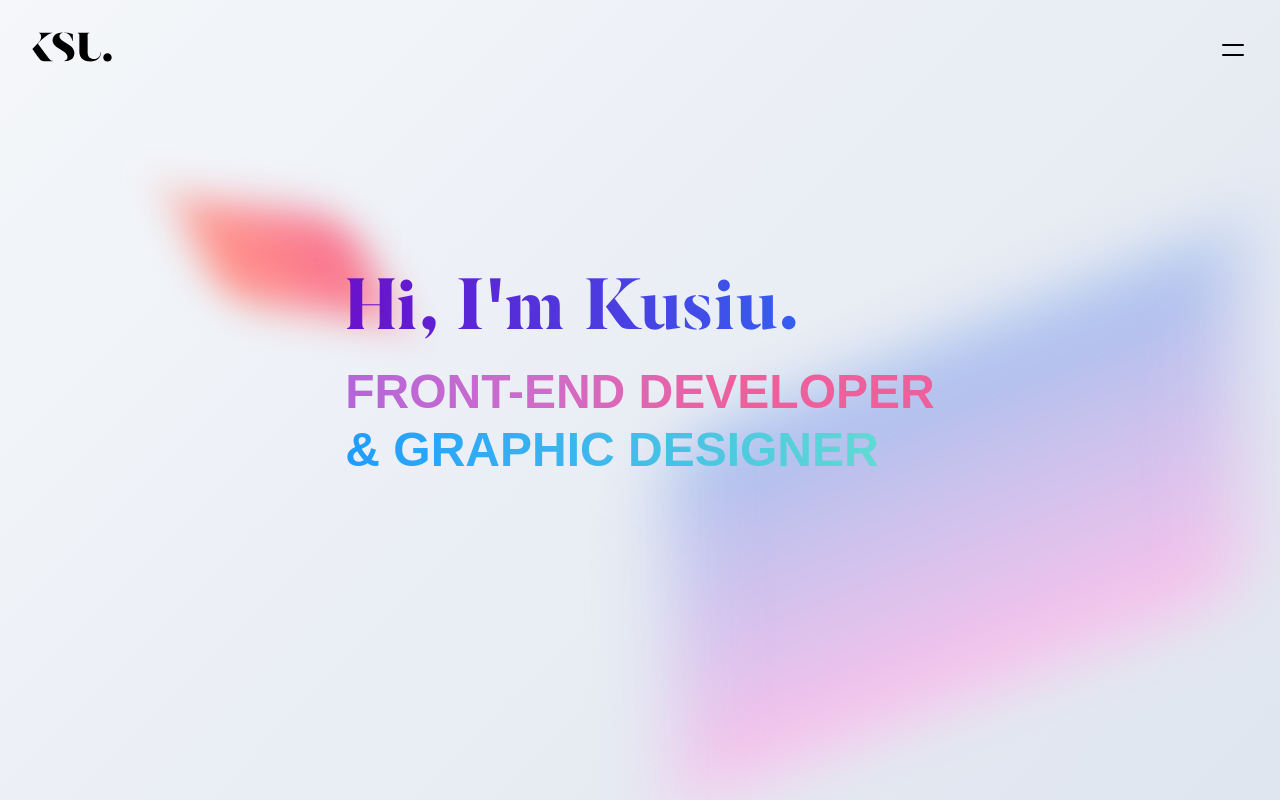
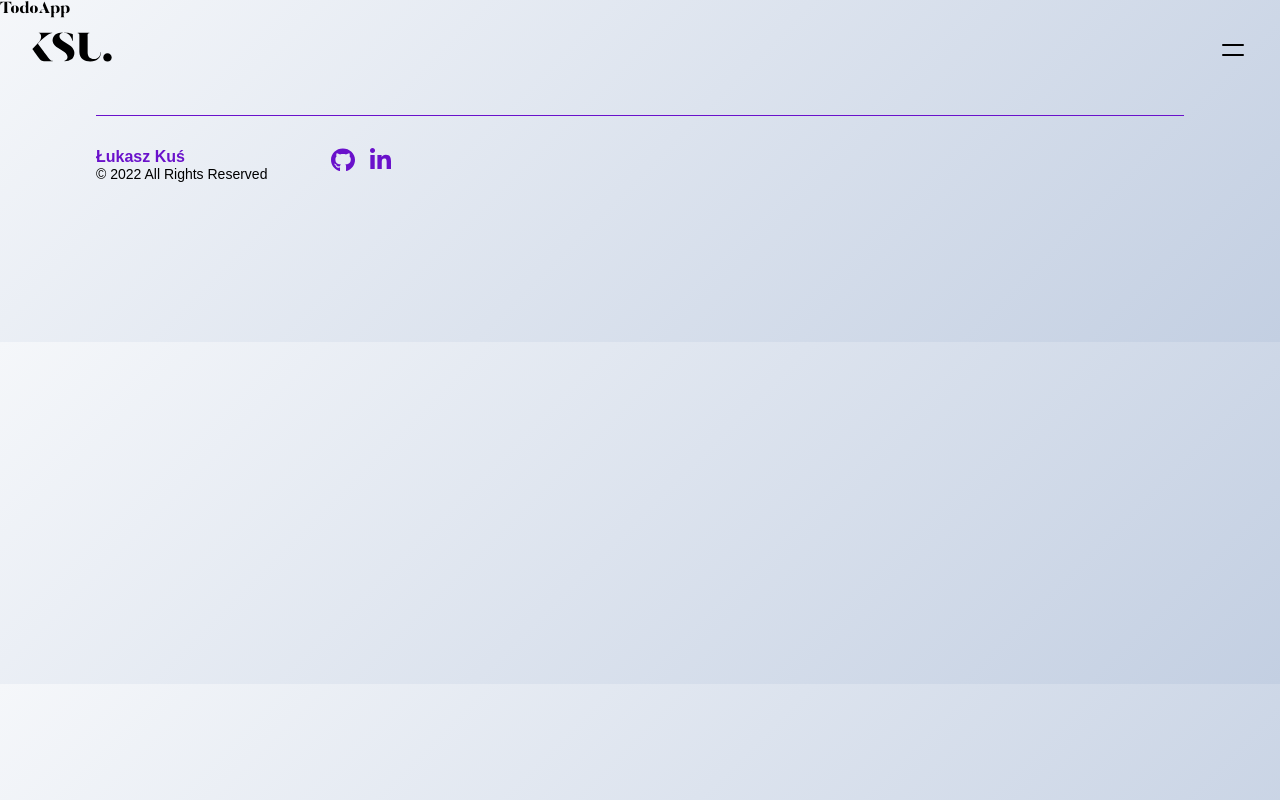
Before and after one commit to lukaszkus/lk-portfolio, a React (Create React App) app: page /work/todo-app in a window 1280 px wide. Shown: the top 800 px of the page. Built offline with nearby package versions, Linux system fonts and the light colour scheme.

Commit message:
modifying routes

```diff
--- a/src/App.js
+++ b/src/App.js
@@ -1,11 +1,18 @@
 import { useState, useEffect } from "react";
+import { Routes, Route } from "react-router-dom";
 import AOS from "aos";
 
 import "./style.css";
+
+//Pages
 import Home from "./pages/Home";
+import About from "./pages/About";
+//Components
 import Topbar from "./components/Topbar";
 import Menu from "./components/Menu";
 import Footer from "./components/Footer";
+//Work
+import TodoApp from "./work/TodoApp";
 
 function App() {
   const [isOpen, setIsOpen] = useState(false);
@@ -20,9 +27,13 @@ function App() {
 
   return (
     <>
+      {isOpen && <Menu isOpen={isOpen} toggle={toggle} />}
       <Topbar isOpen={isOpen} toggle={toggle} />
-      {isOpen && <Menu isOpen={isOpen} toggle={toggle} />}
-      <Home />
+      <Routes>
+        <Route path="/" element={<Home />} />
+        <Route path="about" element={<About />} />
+        <Route path="work/todo-app" element={<TodoApp />} />
+      </Routes>
       <Footer />
     </>
   );
--- a/src/components/Contact.js
+++ b/src/components/Contact.js
@@ -61,6 +61,7 @@ const CLink = styled.a.attrs((props) => ({
   position: relative;
   font-family: "Poppins", sans-serif;
   text-decoration: underline;
+  transition: 0.3s ease;
 
   &:hover {
     cursor: pointer;
@@ -81,7 +82,8 @@ function Contact() {
         <CLink
           mail="mailto:lukasz.kus84@outlook.com"
           data-aos="fade-up"
-          data-aos-duration="800">
+          data-aos-duration="800"
+        >
           Drop me a line.
         </CLink>
       </CBox>
--- a/src/components/Footer.js
+++ b/src/components/Footer.js
@@ -66,6 +66,7 @@ const FIcon = styled.img.attrs((props) => ({
   src: props.icon,
 }))`
   height: 1.5rem;
+  transition: 0.3s ease;
 
   &:hover {
     transform: scale(1.1);
--- a/src/components/Menu.js
+++ b/src/components/Menu.js
@@ -36,14 +36,14 @@ const MenuItem = styled.li``;
 
 function Menu({ isOpen, toggle }) {
   return (
-    <MenuContainer isOpen={isOpen}>
+    <MenuContainer isOpen={isOpen} onClick={toggle}>
       <MenuList>
         <MenuItem data-aos="fade-up" data-aos-duration="300">
           <Link to="/">Work</Link>
         </MenuItem>
 
         <MenuItem data-aos="fade-up" data-aos-duration="600">
-          <Link to="work/todo-app">About</Link>
+          <Link to="about">About</Link>
         </MenuItem>
       </MenuList>
     </MenuContainer>
```
Also changed, not shown: src/work/TodoApp.js (renamed from src/components/work/TodoApp.js).
